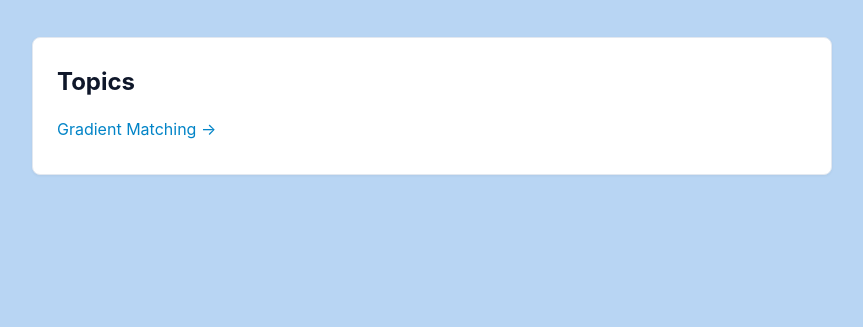
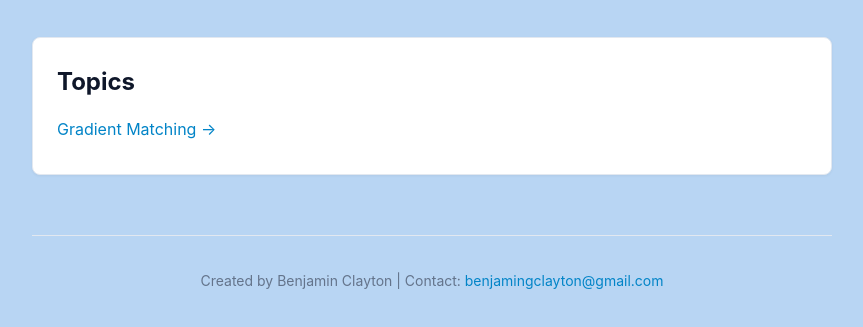
Before and after one commit to benclay292/GSL_Research, a plain HTML site: page index.html in a window 1280 px wide. Shown: the part 117-444 px from the top of the page, without its empty margins (208-1071 px from the left). Drawn offline with Linux system fonts and the light colour scheme.

Commit message:
Adding footer to pages

```diff
--- a/index.html
+++ b/index.html
@@ -20,6 +20,9 @@
             <!-- <p>Weekly updates and findings</p> -->
             <p><a href="updates/gradient_matching.html">Gradient Matching &rarr;</a></p>
         </div>
+        <footer>
+            <p>Created by Benjamin Clayton | Contact: <a href="mailto:benjamingclayton@gmail.com">benjamingclayton@gmail.com</a></p>
+        </footer>
     </div>
 </body>
 </html>
```
Also changed, not shown: updates/gradient_matching.html (+3 -0 lines).
